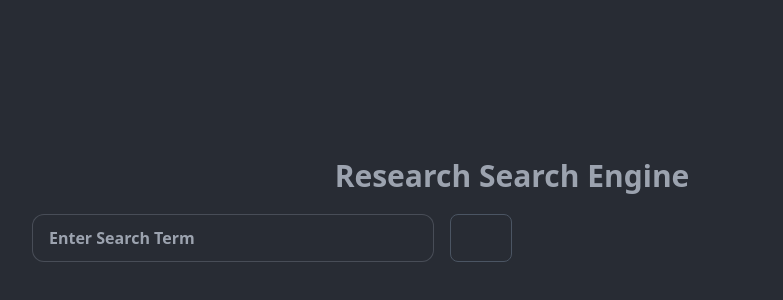
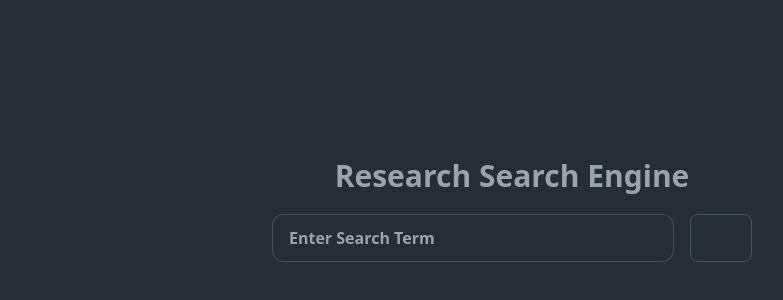
Before and after one commit to divitr/research-engine, a Svelte app in the folder version4/client/: page / in a window 1280 px wide. Shown: the part 180-480 px from the top of the page, without its empty margins (128-911 px from the left). Built offline with nearby package versions, Linux system fonts and the light colour scheme; some icons are missing.

Commit message:
Update Startpage.svelte

```diff
--- a/version4/client/src/components/Startpage.svelte
+++ b/version4/client/src/components/Startpage.svelte
@@ -2,49 +2,13 @@
   import Searchbar from "./Searchbar.svelte";
 </script>
 
-<div
-  class="absolute w-full h-full flex-col flex z-10 items-center justify-center bg-neutral"
->
+<div class="absolute w-full h-full flex-col flex z-10 items-center justify-center bg-neutral">
   <span class="flex flex-row items-baseline">
-    <!-- <span class="w-10 mx-[2px]">
-      <svg r viewBox="0 0 169.89 200">
-        <defs>
-          <style>
-            .cls-1 {
-              fill: none;
-              stroke-linejoin: round;
-              stroke-width: 14px;
-            }
-
-            svg[r] {
-              stroke: rgb(156 163 175);
-              fill: rgb(156 163 175);
-            }
-
-
-          </style>
-        </defs>
-        <g id="Layer_2" data-name="Layer 2">
-          <g id="Layer_1-2" data-name="Layer 1">
-            <path
-              d="M69.59,139a69.46,69.46,0,1,1,42.34-14.41A69.43,69.43,0,0,1,69.59,139ZM69.4,14a55.51,55.51,0,1,0,44.08,21.64h0A55.18,55.18,0,0,0,76.65,14.47,57.17,57.17,0,0,0,69.4,14Z"
-            />
-            <path
-              d="M115,112.13a14.26,14.26,0,0,0,1.61,5.86,25.3,25.3,0,0,0,3.16,4.66l6.92,8.87c2.3,3,4.63,5.9,7,8.82l7,8.78,7.14,8.7,7.23,8.64c4.86,5.71,9.75,11.42,14.84,17l-15.84,12.2c-4.07-6.34-8.34-12.51-12.63-18.68l-6.5-9.19-6.59-9.12-6.69-9q-3.33-4.53-6.75-9l-6.81-9a25.36,25.36,0,0,0-3.71-4.25,14.28,14.28,0,0,0-5.25-3.06Z"
-            />
-            <line class="cls-1" x1="18.99" y1="104.99" x2="18.82" y2="199.99" />
-            <path
-              d="M76,27a26.69,26.69,0,0,1,13,1.84,24.23,24.23,0,0,1,3,1.37,24.53,24.53,0,0,1,2.88,1.71,27.5,27.5,0,0,1,2.7,2q1.26,1.11,2.49,2.25a35.62,35.62,0,0,1,4.13,5.22l.9,1.4a10.1,10.1,0,0,1,.81,1.43c.47,1,1,2,1.39,3a48.87,48.87,0,0,1,2,6.16,63.58,63.58,0,0,1,.94,6.35,1.32,1.32,0,0,1-2.49.72l-.07-.14c-.92-1.85-1.63-3.73-2.42-5.56L104,52.06a19.41,19.41,0,0,0-1.35-2.6c-.51-.83-1-1.67-1.47-2.51a8,8,0,0,0-.79-1.2l-.84-1.17a43.74,43.74,0,0,0-3.57-4.45c-.69-.64-1.37-1.29-2-2a9.53,9.53,0,0,0-1.08-.92l-1.1-.89a19.84,19.84,0,0,0-2.33-1.63,25.21,25.21,0,0,0-2.45-1.47,40,40,0,0,0-5.29-2.36A40.85,40.85,0,0,0,76,29.37l-.14,0A1.18,1.18,0,0,1,76,27Z"
-            />
-          </g>
-        </g>
-      </svg>
-    </span> -->
     <h2 class="font-bold text-3xl text-gray-400">
       Research Search Engine
     </h2>
   </span>
-  <span class="w-3/4 m-5">
+  <span class="flex justify-center w-3/4 m-5">
     <Searchbar on:message />
   </span>
 </div>
```
